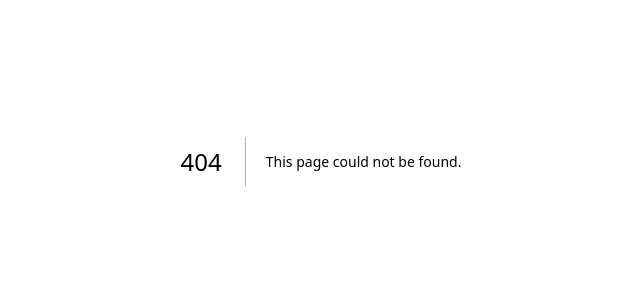
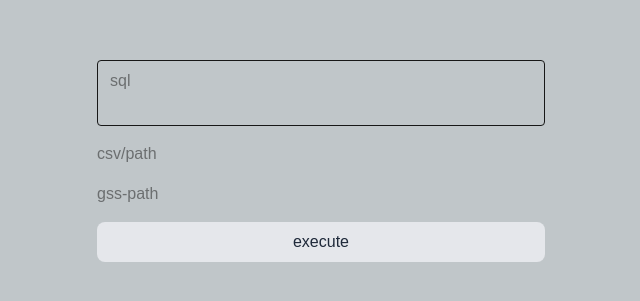
Before and after one commit to shu-hi/react, a Next.js app in the folder my-app/: page /stats in a window 1280 px wide. Before the commit this address had no page. Shown: the part 239-540 px from the top of the page, without its empty margins (319-959 px from the left). Built offline with nearby package versions, Linux system fonts and the light colour scheme.

Commit message:
feat:stats

```diff
--- /dev/null
+++ b/my-app/src/app/stats/MainWindowComponent.tsx
@@ -0,0 +1,42 @@
+"use client";
+import React, {useEffect, useState } from 'react';
+import { ApiResult } from './commonTypes';
+function MainWindowComponent({result}:{result:ApiResult<any[]>|null}){
+    return (
+        <div>
+        {result && (result.status === 'ok'||result.status==='fallback') && result.data?.length > 0 && (
+          <div className="mt-8 p-4 border rounded w-5/5">
+            <h2 className="text-2xl font-semibold mb-2">result(~100)</h2>
+            <table className="table-auto border-collapse border max-h-screen max-w-screen overflow-auto">
+              <thead>
+                <tr>
+                  {Object.keys(result.data[0]).map((key) => (
+                    <th key={key} className="border px-2 py-1 bg-gray-200 text-gray-800 text-left">
+                      {key}
+                    </th>
+                  ))}
+                </tr>
+              </thead>
+              <tbody>
+                {result.data.slice(0, 100).map((item, index) => (
+                  <tr key={index}>
+                    {Object.values(item).map((value, i) => (
+                      <td key={i} className="border px-2 py-1 text-sm">
+                        {value === null ? '-' : String(value).slice(0,25)}
+                      </td>
+                    ))}
+                  </tr>
+                ))}
+              </tbody>
+            </table>
+          </div>
+        )}
+        {((result && result.status === 'ng' && result.error?.length > 0)) && (
+          <div className="mt-8 p-4 border rounded w-4/5">
+            {result?.error}
+          </div>
+        )}
+        </div>
+    )
+}
+export default MainWindowComponent;
--- /dev/null
+++ b/my-app/src/app/stats/app.css
@@ -0,0 +1,14 @@
+.spinner {
+    width: 50px;
+    height: 50px;
+    border: 6px solid #bbb;         /* ← 以前: #f3f3f3 → 目立たない */
+    border-top: 6px solid #3498db;  /* ← 回転部分の色（青） */
+    border-radius: 50%;
+    background-color: transparent;  /* ← 背景は完全に透明 */
+    animation: spin 1s linear infinite;
+}
+
+@keyframes spin {
+    0%   { transform: rotate(0deg); }
+    100% { transform: rotate(360deg); }
+}
--- /dev/null
+++ b/my-app/src/app/stats/commonTypes.tsx
@@ -0,0 +1,5 @@
+export type ApiResult<T> = {
+  status: string;
+  error: string;
+  data: T;
+};
--- /dev/null
+++ b/my-app/src/app/stats/page.tsx
@@ -0,0 +1,84 @@
+"use client";
+import React, { useState } from 'react';
+import './app.css';
+import { ApiResult } from './commonTypes';
+import MainWindowComponent from './MainWindowComponent';
+// Itemの型定義
+type Sql =
+   string;
+;
+
+const App: React.FC = () => {
+  const [sql,setSql] = useState<Sql>("");
+  const [result, setResult] = useState<ApiResult<any[]>|null>(null);
+  const [spinner,setSpinner]=useState<boolean>(false);
+  const [csvPath,setCsvPath]=useState<string>('');
+  const [gssPath,setGssPath]=useState<string>('');
+  const execSql = async(e: React.FormEvent) => {
+    setSpinner(true);
+    try{
+      e.preventDefault();
+      const res = await fetch(`${process.env.NEXT_PUBLIC_API_BASE_URL}/stats/getData`, {
+      method: "POST",
+      headers: { "Content-Type": "application/json" },
+      body: JSON.stringify({ query: sql,params:[] ,csv_path:csvPath,gss_path:gssPath}),
+      });
+      if (!res.ok) {
+        throw new Error(`HTTP ${res.status}`);
+      }
+      const data = await res.json();
+      setResult(data);
+    }catch(e:unknown){
+      const errres={status:'ng',error: e instanceof Error ? e.message : String(e),data:[]};
+      setResult(errres);
+    }
+    setSpinner(false);
+  };
+
+
+
+
+  return (
+    <div className="min-h-screen flex flex-col items-center justify-center p-8 bg-[#c0c6c9]">
+      {!!spinner&&(
+        <div className="spinner-overlay">
+          <div className="spinner"></div>
+        </div>
+      )}
+
+      <form onSubmit={execSql} className="flex flex-col gap-4 w-full max-w-md">
+        <textarea
+          placeholder="sql"
+          value={sql}
+          onChange={(e) => {setSql(e.target.value);
+                            e.target.style.height = "auto"; // textareaサイズ拡大処理
+                            e.target.style.height = `${e.target.scrollHeight}px`;
+          }}
+          className="border rounded px-3 py-2 overflow-hidden resize-none"
+          required
+        />
+        <input
+          type='text'
+          placeholder="csv/path"
+          value={csvPath}
+          onChange={(e)=>{setCsvPath(e.target.value);}}
+          />
+          <input
+          type='text'
+          placeholder="gss-path"
+          value={gssPath}
+          onChange={(e)=>{setGssPath(e.target.value);}}
+          />
+        <button
+          type="submit"
+          className="px-4 py-2 rounded-lg bg-gray-200 text-gray-800 hover:bg-gray-300 transition"
+        >
+          execute
+        </button>
+      </form>
+      <MainWindowComponent result={result} />
+    </div>
+  );
+};
+
+export default App;
```
